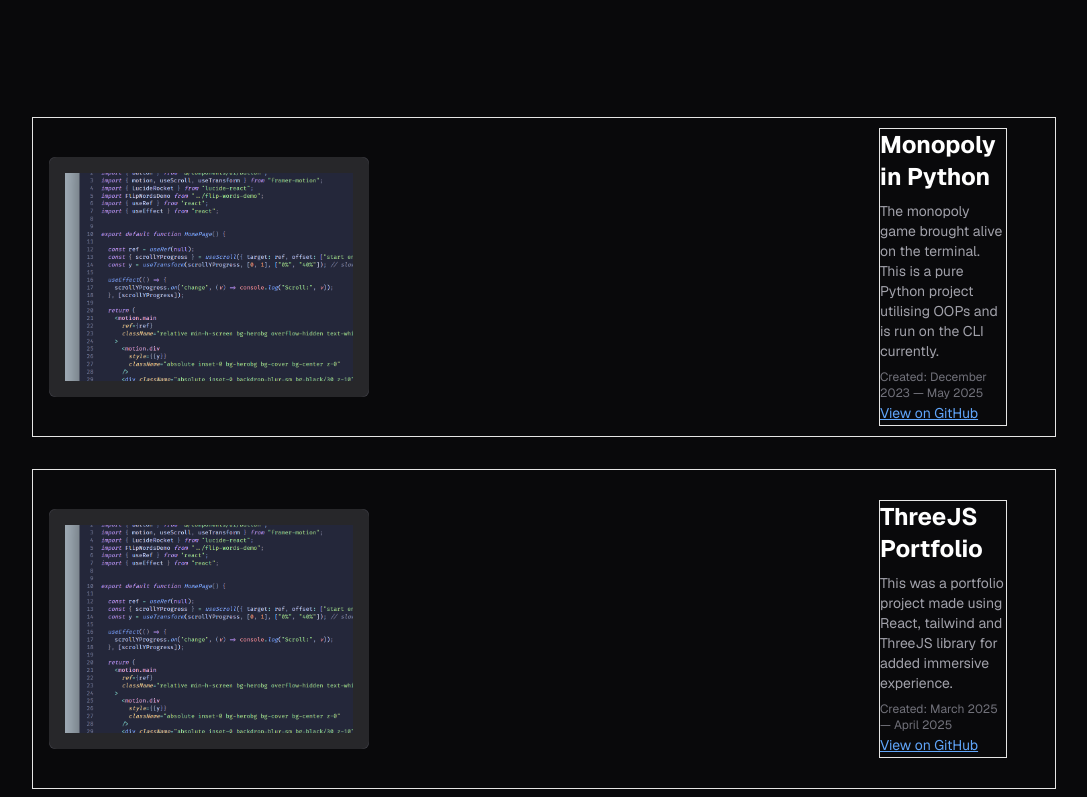
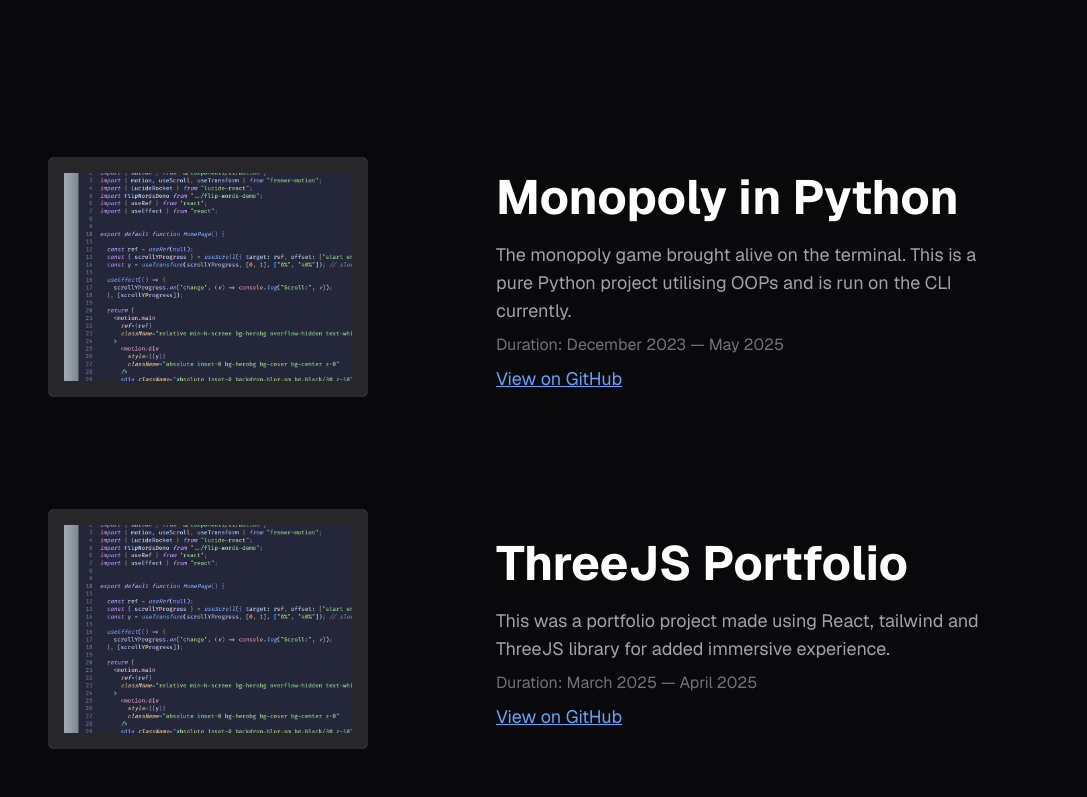
Before and after one commit to abelshinev/portfolio-v2, a Next.js app: page / in a window 1280 px wide. Shown: the part 3083-3880 px from the top of the page, without its empty margins (96-1183 px from the left). Built offline with nearby package versions, Linux system fonts and the light colour scheme.

Commit message:
fix: Fixed Projects animation

```diff
--- a/app/page.js
+++ b/app/page.js
@@ -12,6 +12,7 @@
       <About />
       <TechStack />
       <Projects />
+
     </div>
   );
 }
--- a/components/pages/Projects.js
+++ b/components/pages/Projects.js
@@ -34,11 +34,11 @@
           <motion.li
             ref={ref}
             key={i}
-            initial={{ opacity: 0, y: 30 }}
+            initial={{ opacity: 0.1, y: 30 }}
             whileInView={{ opacity: 1, y: 0 }}
             viewport={{ once: true }}
-            transition={{ duration: 0.6, delay: 1 + 0.3 * i }}
-            className="w-[80vw] h-[40vh] mx-auto flex items-center gap-6 border p-4 relative"
+            transition={{ duration: 0.6, delay: 1+ 0.3 * i }}
+            className="w-[80vw] h-[40vh] mx-auto flex items-center gap-6 p-4 relative"
           >
             <div className="w-[25vw] h-[30vh] bg-zinc-700 rounded-md overflow-hidden relative">
               {/* Replace with Image if needed */}
@@ -49,11 +49,11 @@
                 fill
               />
             </div>
-            <div className="space-y-2 absolute right-12 w-[10vw] border">
-              <h2 className="text-2xl font-bold">{project.name}</h2>
-              <p className="text-sm text-zinc-400">{project.desc}</p>
-              <p className="text-xs text-zinc-500">Created: {project.time}</p>
-              <a href={project.repo} className="text-blue-400 underline text-sm">View on GitHub</a>
+            <div className="space-y-2 absolute right-12 w-[40vw] ">
+              <h2 className="text-5xl font-bold py-3">{project.name}</h2>
+              <p className="text-lg text-zinc-400">{project.desc}</p>
+              <p className="text-md text-zinc-500 pb-2">Duration: {project.time}</p>
+              <a href={project.repo} className="text-blue-400 underline text-lg">View on GitHub</a>
             </div>
           </motion.li>
         ))}
```
